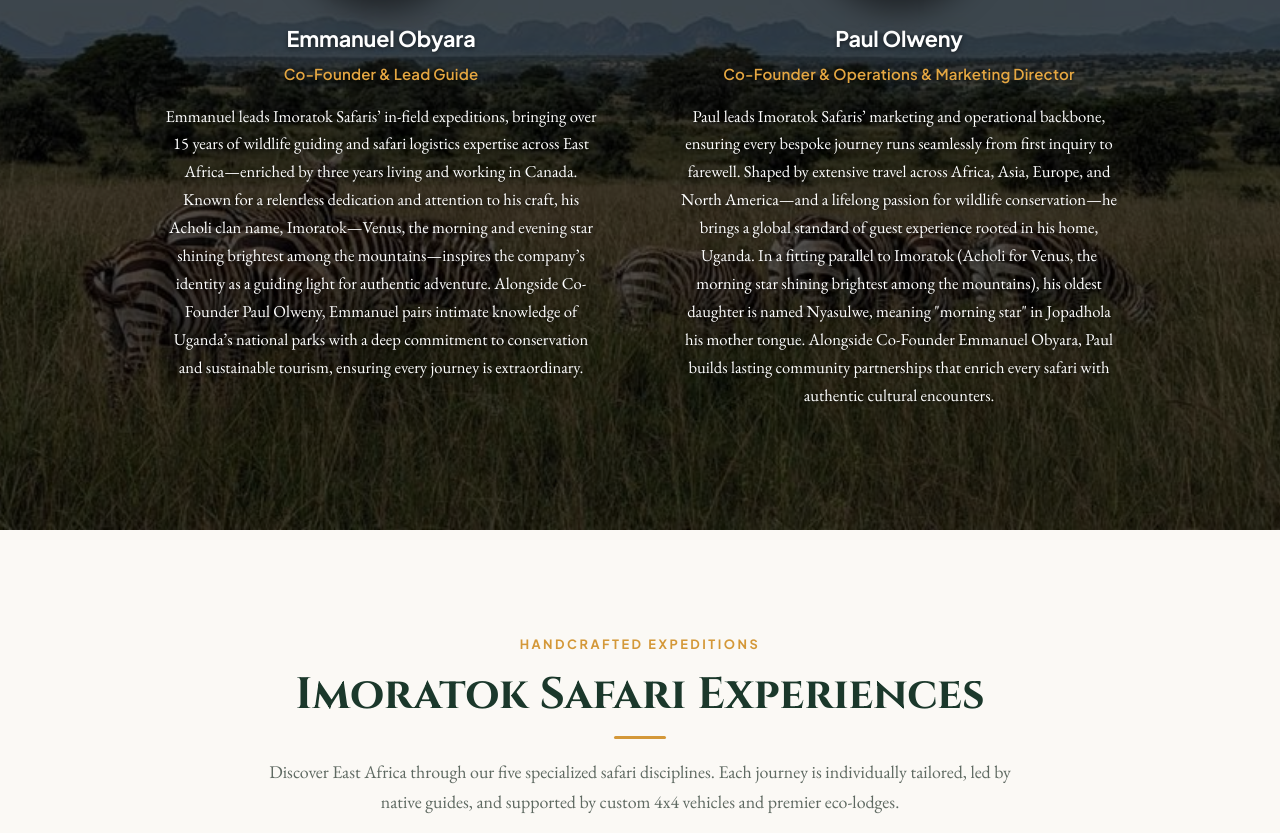
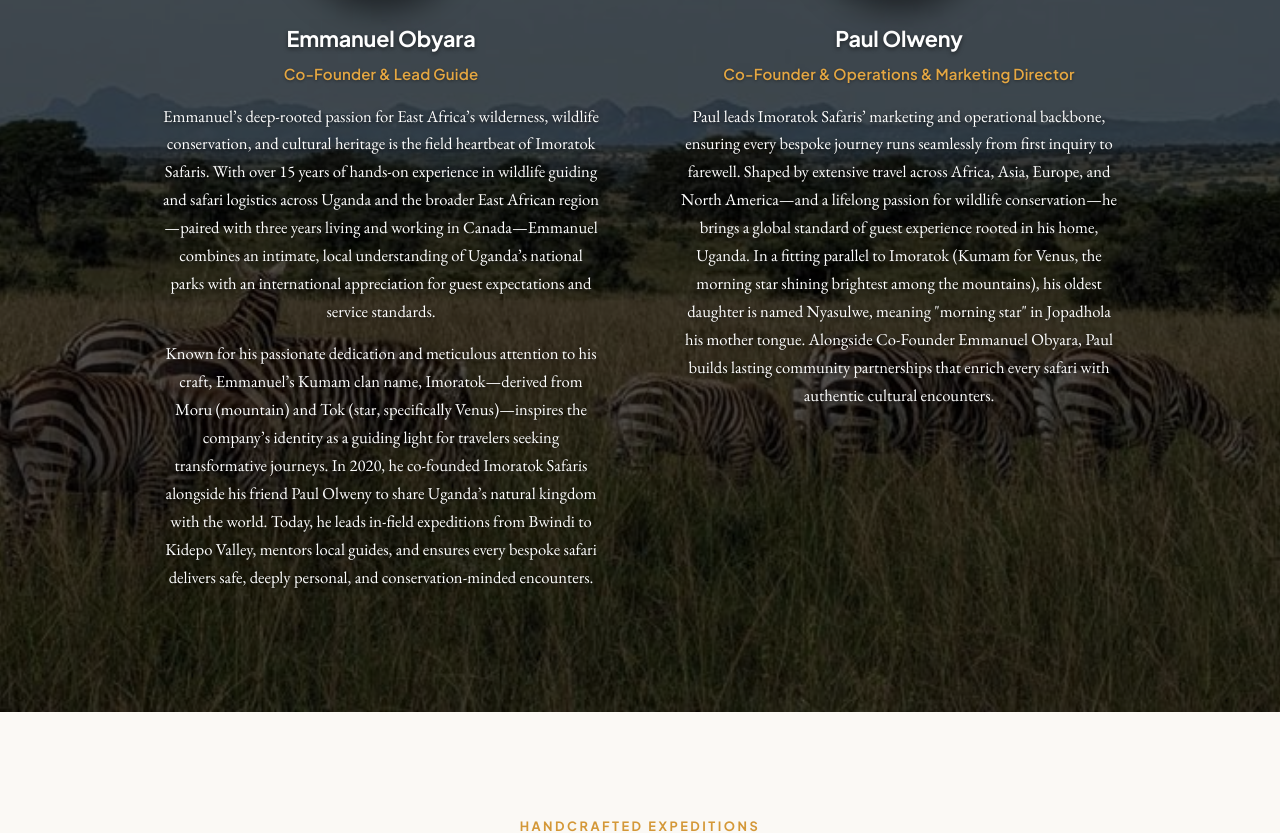
Before and after one commit to Otwiine/Imoratok, a PHP site: page / in a window 1280 px wide. Shown: the part 2068-2901 px from the top of the page. Run offline with PHP 8.4, Linux system fonts and the light colour scheme.

Commit message:
content: update founder bio and correct clan language details in index.html and style.css

```diff
--- a/css/style.css
+++ b/css/style.css
@@ -740,6 +740,10 @@ ol {
   text-shadow: 0 1px 4px rgba(0, 0, 0, 0.65);
 }
 
+.founder-bio + .founder-bio {
+  margin-top: 14px;
+}
+
 /* ==========================================================================
    Safaris Section (Clean Tiles)
    ========================================================================== */
--- a/index.html
+++ b/index.html
@@ -167,8 +167,8 @@
     <div class="container">
       <div class="story-grid">
         <div class="story-visual">
-          <img width="4288" height="2848" src="images/Animals/Bird-Mound.jpg" alt="Ugandan Wildlife and Exotic Birds in Habitat"
-            class="story-img-main" loading="lazy">
+          <img width="4288" height="2848" src="images/Animals/Bird-Mound.jpg"
+            alt="Ugandan Wildlife and Exotic Birds in Habitat" class="story-img-main" loading="lazy">
         </div>
 
         <div class="story-content">
@@ -217,13 +217,10 @@
           <h3 class="founder-name">Emmanuel Obyara</h3>
           <p class="founder-role">Co-Founder &amp; Lead Guide</p>
           <p class="founder-bio">
-            Emmanuel leads Imoratok Safaris’ in-field expeditions, bringing over 15 years of wildlife guiding and safari
-            logistics expertise across East Africa—enriched by three years living and working in Canada. Known for a
-            relentless dedication and attention to his craft, his Acholi clan name, Imoratok—Venus, the morning and
-            evening star shining brightest among the mountains—inspires the company’s identity as a guiding light for
-            authentic adventure. Alongside Co-Founder Paul Olweny, Emmanuel pairs intimate knowledge of Uganda’s
-            national parks with a deep commitment to conservation and sustainable tourism, ensuring every journey is
-            extraordinary.
+            Emmanuel’s deep-rooted passion for East Africa’s wilderness, wildlife conservation, and cultural heritage is the field heartbeat of Imoratok Safaris. With over 15 years of hands-on experience in wildlife guiding and safari logistics across Uganda and the broader East African region—paired with three years living and working in Canada—Emmanuel combines an intimate, local understanding of Uganda’s national parks with an international appreciation for guest expectations and service standards.
+          </p>
+          <p class="founder-bio">
+            Known for his passionate dedication and meticulous attention to his craft, Emmanuel’s Kumam clan name, Imoratok—derived from Moru (mountain) and Tok (star, specifically Venus)—inspires the company’s identity as a guiding light for travelers seeking transformative journeys. In 2020, he co-founded Imoratok Safaris alongside his friend Paul Olweny to share Uganda’s natural kingdom with the world. Today, he leads in-field expeditions from Bwindi to Kidepo Valley, mentors local guides, and ensures every bespoke safari delivers safe, deeply personal, and conservation-minded encounters.
           </p>
         </div>
 
@@ -239,7 +236,7 @@
             Paul leads Imoratok Safaris’ marketing and operational backbone, ensuring every bespoke journey runs
             seamlessly from first inquiry to farewell. Shaped by extensive travel across Africa, Asia, Europe, and
             North America—and a lifelong passion for wildlife conservation—he brings a global standard of guest
-            experience rooted in his home, Uganda. In a fitting parallel to Imoratok (Acholi for Venus, the morning star
+            experience rooted in his home, Uganda. In a fitting parallel to Imoratok (Kumam for Venus, the morning star
             shining brightest among the mountains), his oldest daughter is named Nyasulwe, meaning "morning star" in
             Jopadhola his mother tongue. Alongside Co-Founder Emmanuel Obyara, Paul builds lasting community
             partnerships that enrich every safari with authentic cultural encounters.
@@ -289,8 +286,8 @@
         <!-- Tile 2: Birding Safaris -->
         <article class="safari-card">
           <div class="safari-card-media">
-            <img width="4288" height="2848" src="images/Animals/Closeup2.jpg" alt="Birding Safari with Exotic Wildlife Close-up in Uganda"
-              loading="lazy">
+            <img width="4288" height="2848" src="images/Animals/Closeup2.jpg"
+              alt="Birding Safari with Exotic Wildlife Close-up in Uganda" loading="lazy">
           </div>
           <div class="safari-card-body">
             <h3 class="safari-card-title">Birding Safaris</h3>
@@ -450,8 +447,8 @@
         </div>
 
         <div class="gallery-item gallery-item--portrait">
-          <img width="4288" height="2848" src="images/Animals/Monkey4.jpg"
-            alt="Vervet Monkey in Indigenous Fig Tree" class="gallery-img">
+          <img width="4288" height="2848" src="images/Animals/Monkey4.jpg" alt="Vervet Monkey in Indigenous Fig Tree"
+            class="gallery-img">
         </div>
 
         <div class="gallery-col--stack">
@@ -476,8 +473,8 @@
               class="gallery-img">
           </div>
           <div class="gallery-item">
-            <img width="4288" height="2848" src="images/Animals/Monkey1.jpg"
-              alt="Monkey Resting in Tree Canopy" class="gallery-img">
+            <img width="4288" height="2848" src="images/Animals/Monkey1.jpg" alt="Monkey Resting in Tree Canopy"
+              class="gallery-img">
           </div>
         </div>
 
@@ -487,13 +484,14 @@
               class="gallery-img">
           </div>
           <div class="gallery-item">
-            <img width="4288" height="2848" src="images/Animals/Hippo1.jpg"
-              alt="Hippopotamus Herd in River Waters" class="gallery-img">
+            <img width="4288" height="2848" src="images/Animals/Hippo1.jpg" alt="Hippopotamus Herd in River Waters"
+              class="gallery-img">
           </div>
         </div>
 
         <div class="gallery-item gallery-item--wide">
-          <img width="4288" height="2848" src="images/Nature/Lonetree.jpg" alt="Solitary Acacia Tree in the Wild Savanna" class="gallery-img">
+          <img width="4288" height="2848" src="images/Nature/Lonetree.jpg"
+            alt="Solitary Acacia Tree in the Wild Savanna" class="gallery-img">
         </div>
 
         <div class="gallery-col--stack">
@@ -502,8 +500,8 @@
               class="gallery-img">
           </div>
           <div class="gallery-item">
-            <img width="4288" height="2848" src="images/Animals/Elephant1.jpg"
-              alt="African Elephant Grazing in Savanna" class="gallery-img">
+            <img width="4288" height="2848" src="images/Animals/Elephant1.jpg" alt="African Elephant Grazing in Savanna"
+              class="gallery-img">
           </div>
         </div>
       </div>
@@ -539,22 +537,24 @@
           <div class="quote-form-grid">
             <div>
               <label for="inquiryName" class="form-label">Your Full Name *</label>
-              <input type="text" id="inquiryName" name="name" class="form-control" placeholder="e.g. Sarah Jenkins" required>
+              <input type="text" id="inquiryName" name="name" class="form-control" required>
             </div>
 
             <div>
               <label for="inquiryEmail" class="form-label">Email Address *</label>
-              <input type="email" id="inquiryEmail" name="email" class="form-control" placeholder="e.g. sarah@example.com" required>
+              <input type="email" id="inquiryEmail" name="email" class="form-control" required>
             </div>
 
             <div class="form-group-full">
               <label for="inquiryMessage" class="form-label">Tell us about your dream safari *</label>
-              <textarea id="inquiryMessage" name="message" class="form-control" rows="4" placeholder="Destination interests, travel dates, group size, or questions..." required></textarea>
+              <textarea id="inquiryMessage" name="message" class="form-control" rows="4"
+                placeholder="Destination interests, travel dates, group size, or questions..." required></textarea>
             </div>
           </div>
 
           <div class="quote-form-submit">
-            <button type="submit" id="inquirySubmitBtn" class="btn btn-primary" style="padding: 14px 34px; font-size: 1rem;">
+            <button type="submit" id="inquirySubmitBtn" class="btn btn-primary"
+              style="padding: 14px 34px; font-size: 1rem;">
               Send Inquiry
             </button>
           </div>
@@ -566,7 +566,9 @@
 
           <div id="formErrorMessage"
             style="display: none; margin-top: 18px; padding: 14px 18px; background: #fdf2f2; border: 1px solid #d9534f; border-radius: 6px; color: #a94442; font-family: var(--font-sans); font-size: 0.95rem; text-align: center;">
-            ✕ Something went wrong sending your message. Please reach us directly at <a href="mailto:info@imoratoksafaris.com" style="text-decoration: underline; color: inherit; font-weight: 600;">info@imoratoksafaris.com</a>.
+            ✕ Something went wrong sending your message. Please reach us directly at <a
+              href="mailto:info@imoratoksafaris.com"
+              style="text-decoration: underline; color: inherit; font-weight: 600;">info@imoratoksafaris.com</a>.
           </div>
         </form>
       </div>
```
